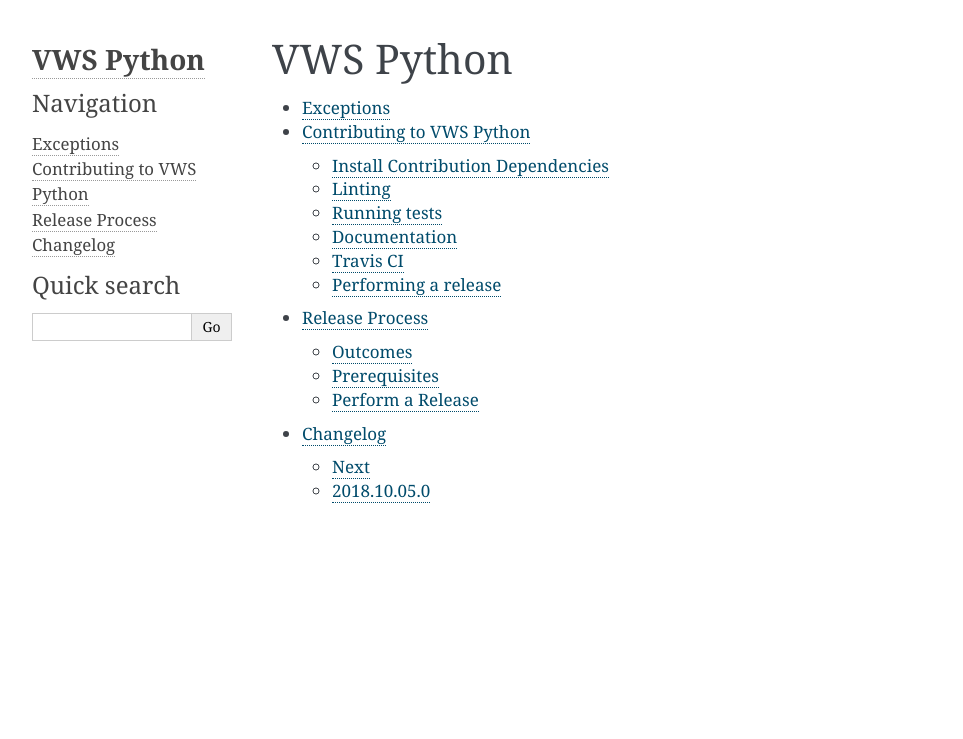
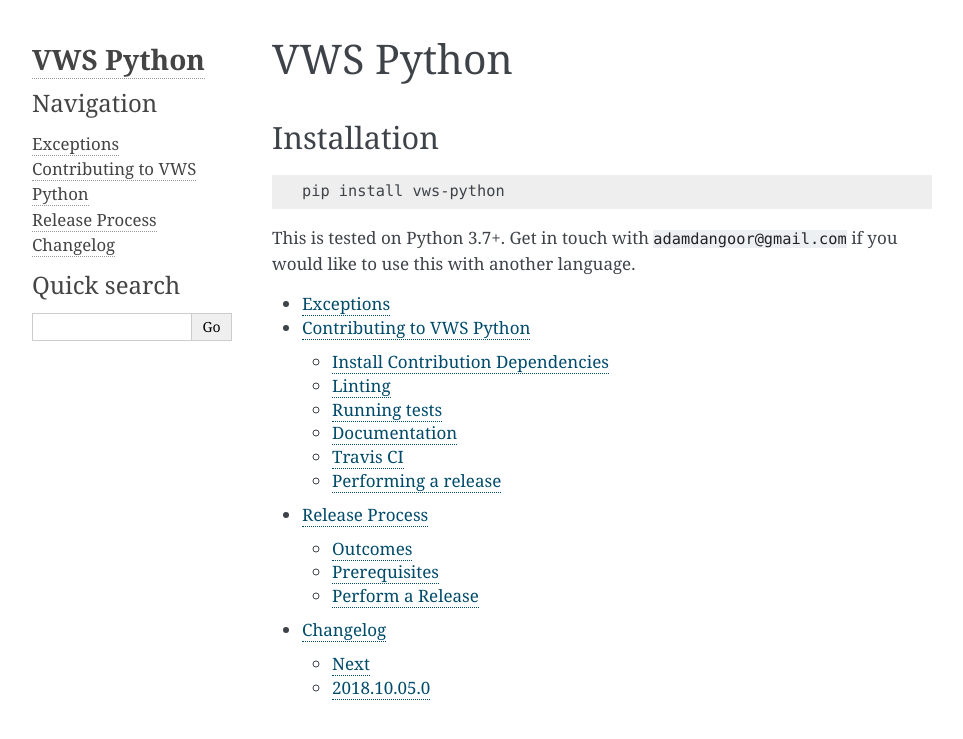
Before and after one commit to VWS-Python/vws-python, a Sphinx documentation site: the page built from docs/source/index.rst, in a window 1280 px wide. Shown: the top 739 px of the page, without its empty margins (148-1111 px from the left). Built offline with Sphinx 7.4.7, drawn with Linux system fonts in a browser that asks for light colours.

Commit message:
Installation docs in index

```diff
--- a/README.rst
+++ b/README.rst
@@ -4,11 +4,6 @@
 ==========
 
 Python library for the Vuforia Web Services (VWS) API and the Vuforia Web Query API.
-
-Contributing
-------------
-
-See `CONTRIBUTING.rst <./CONTRIBUTING.rst>`_ for details on how to contribute to this project.
 
 Installation
 ------------
--- a/docs/source/index.rst
+++ b/docs/source/index.rst
@@ -1,5 +1,15 @@
 VWS Python
 ==========
+
+Installation
+------------
+
+.. code:: sh
+
+    pip install vws-python
+
+This is tested on Python 3.7+.
+Get in touch with ``adamdangoor@gmail.com`` if you would like to use this with another language.
 
 .. toctree::
    :maxdepth: 3
```
